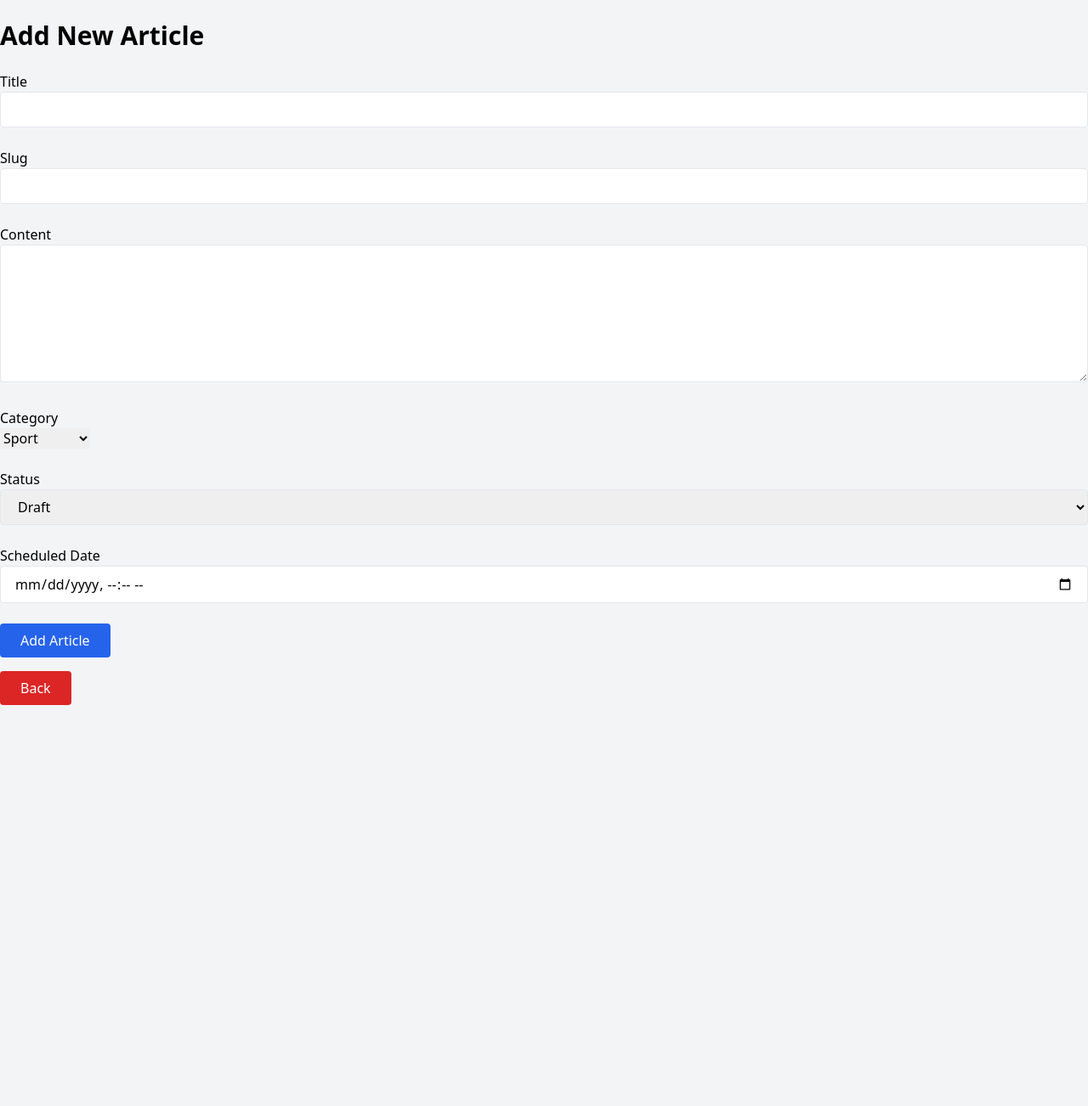
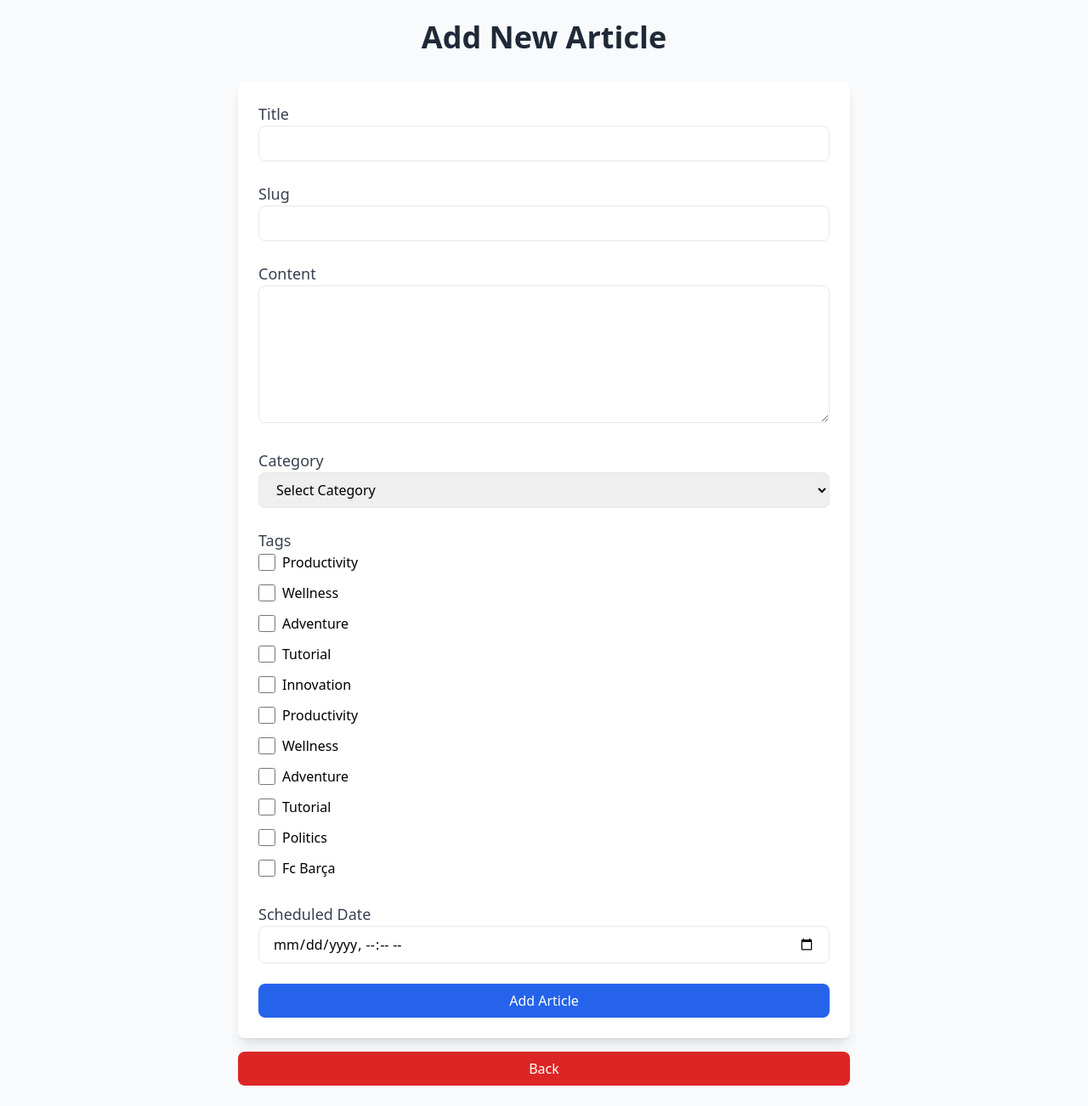
Before and after one commit to rayan4-dot/Dev, a PHP site: page /app/userView/addArticleU.php in a window 1280 px wide. Shown: the whole page at 85% size. Before the commit the page ends 830 px from the top, so only its background shows below. Run offline with PHP 8.4, Linux system fonts and the light colour scheme; data comes from the database, SQL or seed files in the repository; some libraries are stand-ins or nearby versions.

Commit message:
correct articleU

```diff
--- a/app/front-end/dashboard.php
+++ b/app/front-end/dashboard.php
@@ -124,12 +124,12 @@ require_once '../handler/d.php';
             <div class="bg-white p-8 rounded-xl shadow-lg mb-10 hover-card transition-all">
                 <h3 class="text-2xl font-semibold text-gray-700 mb-6">Recent Articles</h3>
 
-                <a href="../userView/articleDetail.php?id=<?= $recentArticles[0]['id'] ?>"
-                class="text-blue-600 font-semibold hover:text-blue-800 transition-colors duration-300"><button>Manage articles</button></a>
-
                 <ul class="space-y-4">
                     <?php foreach ($recentArticles as $article): ?>
                         <li class="flex items-center justify-between p-6 border-b hover:bg-gray-50 cursor-pointer transition-all">
+                            <div class="font-medium text-lg text-gray-800"><?= htmlspecialchars($article['title']) ?></div>
+
+
                             <div class="text-sm text-gray-500"><?= date('F j, Y', strtotime($article['created_at'])) ?></div>
                         </li>
                     <?php endforeach; ?>
--- a/app/userView/addArticleU.php
+++ b/app/userView/addArticleU.php
@@ -1,5 +1,4 @@
 <?php
-
 error_reporting(E_ALL);
 ini_set('display_errors', 1);
 
@@ -18,27 +17,33 @@ if ($_SERVER['REQUEST_METHOD'] === 'POST' && isset($_POST['add-article'])) {
     $slug = $_POST['slug'];
     $content = $_POST['content'];
     $category_id = $_POST['category_id'];
-    $status = $_POST['status'];
+    $status = 'pending';  // Default status set to 'pending'
     $scheduled_date = $_POST['scheduled_date'];
     $author_id = $_SESSION['user_id'];
+    $tags = isset($_POST['tags']) ? $_POST['tags'] : [];  // Collect selected tags
 
-
-    $article = new Article();
-    if ($article->insertArticle($title, $slug, $content, $category_id, $status, $scheduled_date, $author_id)) {
+    // Insert the article using the Article class
+    if ($article->insertArticle($title, $slug, $content, $category_id, $status, $scheduled_date, $author_id, $tags)) {
         header("Location: articleU.php");
         exit();
     } else {
-        echo "Failed to add the article.";
+        echo "<div class='text-red-500'>Failed to add the article. Please try again.</div>";
     }
 }
 
-
+// Fetch categories for the category dropdown
 $db = new Database();
 $conn = $db->getConnection();
-$sql = "SELECT id, name FROM categories";
-$stmt = $conn->prepare($sql);
-$stmt->execute();
-$categories = $stmt->fetchAll(PDO::FETCH_ASSOC);
+$sqlCategories = "SELECT id, name FROM categories";
+$stmtCategories = $conn->prepare($sqlCategories);
+$stmtCategories->execute();
+$categories = $stmtCategories->fetchAll(PDO::FETCH_ASSOC);
+
+// Fetch tags for the tag checkboxes
+$sqlTags = "SELECT id, name FROM tags";
+$stmtTags = $conn->prepare($sqlTags);
+$stmtTags->execute();
+$tags = $stmtTags->fetchAll(PDO::FETCH_ASSOC);
 
 ?>
 
@@ -50,58 +55,79 @@ $categories = $stmt->fetchAll(PDO::FETCH_ASSOC);
     <title>Add New Article</title>
     <script src="https://cdn.tailwindcss.com"></script>
 </head>
-<body class="bg-gray-100 h-screen">
-    <div class="container mx-auto py-6">
-        <h1 class="text-3xl font-semibold mb-6">Add New Article</h1>
-        <form action="addArticleU.php" method="POST" class="space-y-6">
+<body class="bg-gray-50">
+
+    <!-- Container for the main content -->
+    <div class="container mx-auto p-6 max-w-3xl">
+
+        <!-- Heading -->
+        <h1 class="text-4xl font-semibold text-gray-800 mb-8 text-center">Add New Article</h1>
+
+        <!-- Article Form -->
+        <form action="addArticleU.php" method="POST" class="bg-white p-6 shadow-lg rounded-lg space-y-6">
+
+            <!-- Title Input -->
             <div>
-                <label for="title" class="block">Title</label>
-                <input type="text" name="title" id="title" class="w-full px-4 py-2 border rounded" required>
+                <label for="title" class="block text-lg font-medium text-gray-700">Title</label>
+                <input type="text" name="title" id="title" class="w-full px-4 py-2 border rounded-lg focus:outline-none focus:ring-2 focus:ring-blue-500" required>
             </div>
 
+            <!-- Slug Input -->
             <div>
-                <label for="slug" class="block">Slug</label>
-                <input type="text" name="slug" id="slug" class="w-full px-4 py-2 border rounded" required>
+                <label for="slug" class="block text-lg font-medium text-gray-700">Slug</label>
+                <input type="text" name="slug" id="slug" class="w-full px-4 py-2 border rounded-lg focus:outline-none focus:ring-2 focus:ring-blue-500" required>
             </div>
 
+            <!-- Content Input -->
             <div>
-                <label for="content" class="block">Content</label>
-                <textarea name="content" id="content" class="w-full px-4 py-2 border rounded" rows="6" required></textarea>
+                <label for="content" class="block text-lg font-medium text-gray-700">Content</label>
+                <textarea name="content" id="content" class="w-full px-4 py-2 border rounded-lg focus:outline-none focus:ring-2 focus:ring-blue-500" rows="6" required></textarea>
             </div>
 
+            <!-- Category Dropdown -->
             <div>
-                <label for="category_id" class="block">Category</label>
-                        <select name="category_id" required>
-        <?php foreach ($categories as $category) { ?>
+                <label for="category_id" class="block text-lg font-medium text-gray-700">Category</label>
+                <select name="category_id" id="category_id" class="w-full px-4 py-2 border rounded-lg focus:outline-none focus:ring-2 focus:ring-blue-500" required>
+                    <option value="">Select Category</option>
+                    <?php foreach ($categories as $category): ?>
                         <option value="<?= $category['id']; ?>"><?= $category['name']; ?></option>
-                         <?php } ?>
-    </select>
-            </div>
-
-            <div>
-                <label for="status" class="block">Status</label>
-                <select name="status" id="status" class="w-full px-4 py-2 border rounded" required>
-                    <option value="draft">Draft</option>
-                    <option value="published">Published</option>
+                    <?php endforeach; ?>
                 </select>
             </div>
 
+            <!-- Tags Checkboxes -->
             <div>
-                <label for="scheduled_date" class="block">Scheduled Date</label>
-                <input type="datetime-local" name="scheduled_date" id="scheduled_date" class="w-full px-4 py-2 border rounded">
+                <label for="tags" class="block text-lg font-medium text-gray-700">Tags</label>
+                <div class="space-y-2">
+                    <?php foreach ($tags as $tag): ?>
+                        <label class="inline-flex items-center">
+                            <input type="checkbox" name="tags[]" value="<?= $tag['id']; ?>" class="form-checkbox h-5 w-5 text-blue-600">
+                            <span class="ml-2"><?= $tag['name']; ?></span>
+                        </label><br>
+                    <?php endforeach; ?>
+                </div>
             </div>
 
+            <!-- Status Field Removed (Handled in Backend) -->
+
+            <!-- Scheduled Date Input -->
             <div>
-                <button type="submit" name="add-article" class="bg-blue-600 text-white px-6 py-2 rounded">Add Article</button>
-
-
+                <label for="scheduled_date" class="block text-lg font-medium text-gray-700">Scheduled Date</label>
+                <input type="datetime-local" name="scheduled_date" id="scheduled_date" class="w-full px-4 py-2 border rounded-lg focus:outline-none focus:ring-2 focus:ring-blue-500">
             </div>
 
+            <!-- Submit Button -->
+            <div>
+                <button type="submit" name="add-article" class="bg-blue-600 text-white px-6 py-2 rounded-lg hover:bg-blue-700 focus:outline-none focus:ring-2 focus:ring-blue-500 w-full">Add Article</button>
+            </div>
         </form>
+
         <!-- Back Button -->
-        <a href="articleU.php">
-            <button class="bg-red-600 text-white px-6 py-2 rounded mt-4">Back</button>
+        <a href="articleU.php" class="block mt-4 text-center">
+            <button class="bg-red-600 text-white px-6 py-2 rounded-lg hover:bg-red-700 focus:outline-none focus:ring-2 focus:ring-red-500 w-full">Back</button>
         </a>
+
     </div>
+
 </body>
 </html>
```
